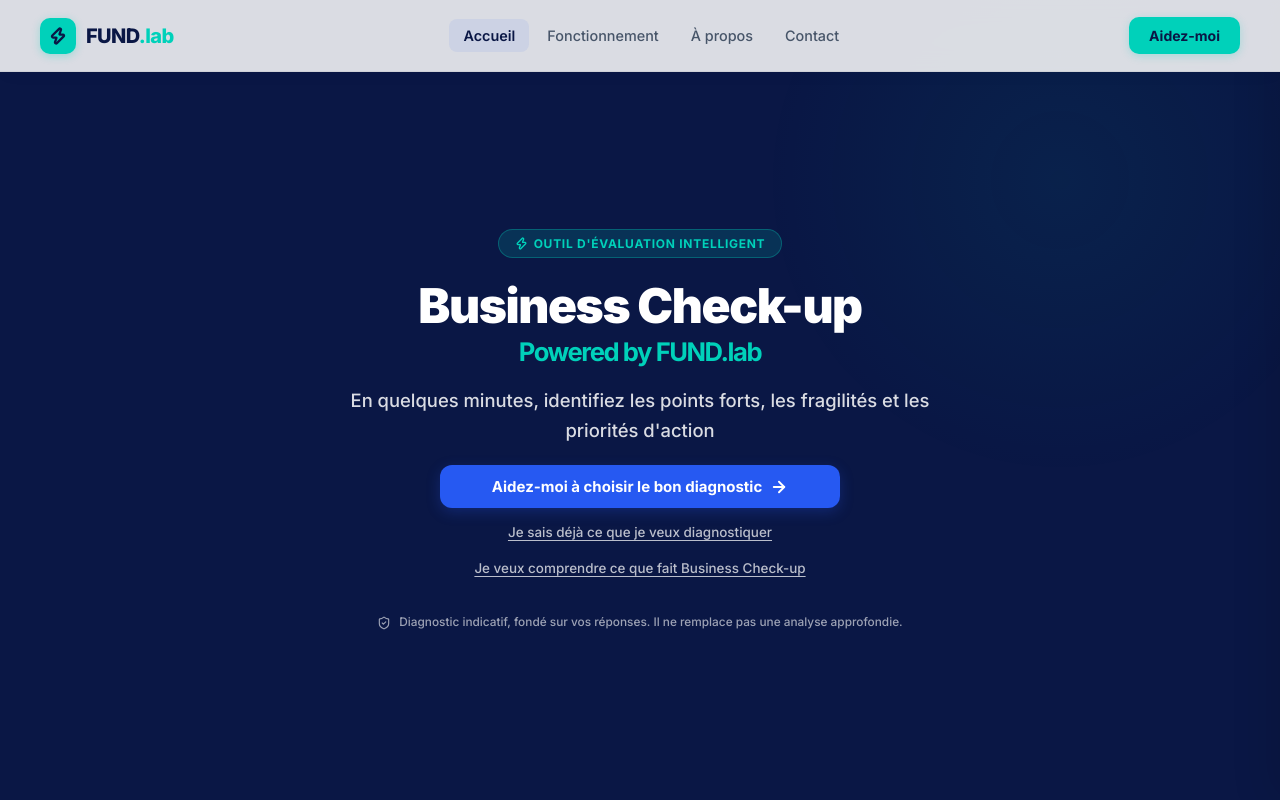
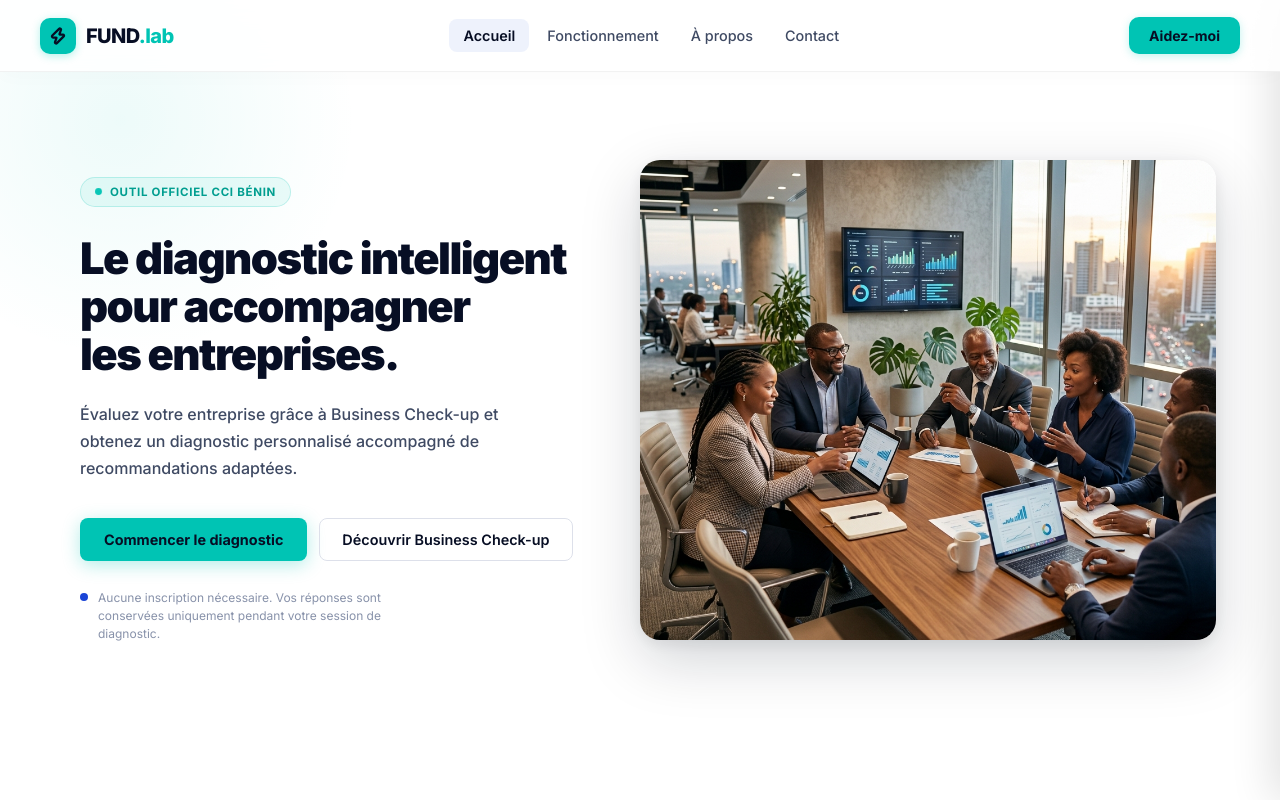
Before and after one commit to josuefox123/business_check_up, a React (Vite) app: page / in a window 1280 px wide. Shown: the top 800 px of the page. Built offline with nearby package versions, Linux system fonts and the light colour scheme.

Commit message:
design: two-column hero split + deeper professional color palette across entire project

```diff
--- a/src/components/screens/LandingPage.css
+++ b/src/components/screens/LandingPage.css
@@ -1,4 +1,221 @@
 /* LandingPage — Premium SaaS Styles */
+
+/* ══════════════════════════════════════════
+   HERO SPLIT (two-column, white bg)
+   ══════════════════════════════════════════ */
+
+.lp-hero-split {
+  display: grid;
+  grid-template-columns: 1fr 1fr;
+  align-items: center;
+  min-height: 100vh;
+  min-height: 100svh;
+  background: #ffffff;
+  position: relative;
+  overflow: hidden;
+}
+
+/* Subtle geometric accent top-left */
+.lp-hero-split::before {
+  content: '';
+  position: absolute;
+  top: -120px;
+  left: -120px;
+  width: 480px;
+  height: 480px;
+  background: radial-gradient(circle, rgba(0, 196, 180, 0.07) 0%, transparent 70%);
+  pointer-events: none;
+  z-index: 0;
+}
+
+.lp-hero-split-left {
+  padding: 100px 64px 80px 80px;
+  display: flex;
+  flex-direction: column;
+  align-items: flex-start;
+  gap: 0;
+  position: relative;
+  z-index: 1;
+}
+
+/* Badge */
+.lp-hero-split-badge {
+  display: inline-flex;
+  align-items: center;
+  gap: 8px;
+  font-size: 0.72rem;
+  font-weight: 700;
+  letter-spacing: 0.06em;
+  text-transform: uppercase;
+  color: var(--color-accent-dark, #009E90);
+  background: rgba(0, 196, 180, 0.08);
+  border: 1px solid rgba(0, 196, 180, 0.2);
+  padding: 5px 14px;
+  border-radius: 99px;
+  margin-bottom: 28px;
+}
+
+.lp-badge-dot {
+  width: 7px;
+  height: 7px;
+  border-radius: 50%;
+  background: var(--color-accent, #00C4B4);
+  animation: pulse-dot 2s infinite;
+  flex-shrink: 0;
+}
+
+@keyframes pulse-dot {
+  0%, 100% { opacity: 1; transform: scale(1); }
+  50% { opacity: 0.5; transform: scale(0.8); }
+}
+
+/* Title */
+.lp-hero-split-title {
+  font-size: clamp(2rem, 3.4vw, 3.2rem);
+  font-weight: 900;
+  color: var(--color-primary, #070E24);
+  line-height: 1.1;
+  letter-spacing: -0.035em;
+  margin-bottom: 22px;
+}
+
+/* Description */
+.lp-hero-split-desc {
+  font-size: 1rem;
+  color: var(--slate-600, #3f4a63);
+  line-height: 1.7;
+  max-width: 420px;
+  margin-bottom: 36px;
+  font-weight: 450;
+}
+
+/* CTA buttons */
+.lp-hero-split-actions {
+  display: flex;
+  align-items: center;
+  gap: 12px;
+  margin-bottom: 28px;
+  flex-wrap: wrap;
+}
+
+.lp-btn-primary {
+  display: inline-flex;
+  align-items: center;
+  gap: 8px;
+  background: var(--color-accent, #00C4B4);
+  color: var(--color-primary, #070E24);
+  font-family: var(--font);
+  font-size: 0.9rem;
+  font-weight: 700;
+  padding: 13px 24px;
+  border-radius: 8px;
+  border: none;
+  cursor: pointer;
+  transition: all 0.2s ease;
+  box-shadow: 0 4px 18px rgba(0, 196, 180, 0.3);
+  white-space: nowrap;
+}
+
+.lp-btn-primary:hover {
+  background: var(--color-accent-dark, #009E90);
+  transform: translateY(-1px);
+  box-shadow: 0 6px 24px rgba(0, 196, 180, 0.42);
+}
+
+.lp-btn-outline {
+  display: inline-flex;
+  align-items: center;
+  gap: 8px;
+  background: transparent;
+  color: var(--color-primary, #070E24);
+  font-family: var(--font);
+  font-size: 0.9rem;
+  font-weight: 600;
+  padding: 12px 22px;
+  border-radius: 8px;
+  border: 1.5px solid var(--slate-200, #dde0ea);
+  cursor: pointer;
+  transition: all 0.2s ease;
+  white-space: nowrap;
+}
+
+.lp-btn-outline:hover {
+  border-color: var(--color-accent, #00C4B4);
+  color: var(--color-accent-dark, #009E90);
+  background: rgba(0, 196, 180, 0.04);
+}
+
+/* Trust note */
+.lp-hero-split-trust {
+  display: flex;
+  align-items: flex-start;
+  gap: 10px;
+  font-size: 0.75rem;
+  color: var(--slate-400, #8892aa);
+  line-height: 1.5;
+  max-width: 360px;
+}
+
+.lp-trust-dot {
+  width: 8px;
+  height: 8px;
+  border-radius: 50%;
+  background: var(--color-blue, #1A44D6);
+  flex-shrink: 0;
+  margin-top: 4px;
+}
+
+/* Right image pane */
+.lp-hero-split-right {
+  height: 100%;
+  min-height: 100vh;
+  min-height: 100svh;
+  display: flex;
+  align-items: center;
+  justify-content: center;
+  padding: 48px 64px 48px 0;
+  position: relative;
+  z-index: 1;
+}
+
+.lp-hero-split-img {
+  width: 100%;
+  max-width: 620px;
+  height: 480px;
+  object-fit: cover;
+  border-radius: 20px;
+  box-shadow:
+    0 20px 60px rgba(7, 14, 36, 0.18),
+    0 4px 16px rgba(7, 14, 36, 0.08);
+}
+
+/* ── Responsive hero split ── */
+@media (max-width: 900px) {
+  .lp-hero-split {
+    grid-template-columns: 1fr;
+    min-height: auto;
+  }
+  .lp-hero-split-left {
+    padding: 100px 32px 40px;
+    order: 1;
+  }
+  .lp-hero-split-right {
+    min-height: 300px;
+    padding: 0 32px 48px;
+    order: 2;
+  }
+  .lp-hero-split-img {
+    height: 260px;
+    border-radius: 14px;
+  }
+}
+
+@media (max-width: 480px) {
+  .lp-hero-split-left { padding: 88px 20px 32px; }
+  .lp-hero-split-right { padding: 0 20px 36px; }
+  .lp-hero-split-actions { flex-direction: column; align-items: stretch; }
+  .lp-btn-primary, .lp-btn-outline { text-align: center; justify-content: center; }
+}
 
 /* ══════════════════════════════════════════
    HERO SECTION
--- a/src/components/screens/LandingPage.jsx
+++ b/src/components/screens/LandingPage.jsx
@@ -6,6 +6,7 @@ import {
 } from 'lucide-react';
 import { Button } from '../ui/index.jsx';
 import './LandingPage.css';
+import heroOfficeTeam from '../../assets/hero_office_team.png';
 
 
 const DIAGNOSTICS = [
@@ -57,48 +58,50 @@ export const LandingPage = ({ onStart, onLearnMore, onGoToCatalog }) => {
     <div className="landing-page">
 
       {/* ── HERO ── */}
-      <section className="hero-section">
-        <div className="hero-bg-glow" />
-        <div className="container hero-grid">
-          <div className="hero-content animate-fade-up">
-            <span className="tag" style={{
-              marginBottom: '20px',
-              display: 'inline-flex',
-              alignItems: 'center',
-              gap: '6px',
-              background: 'rgba(0, 209, 186, 0.15)',
-              color: 'var(--color-accent)',
-              border: '1px solid rgba(0, 209, 186, 0.3)'
-            }}>
-              <Zap size={13} strokeWidth={2.5} /> Outil d'évaluation intelligent
-            </span>
-            <h1 className="hero-title" style={{ color: '#ffffff' }}>
-              Business Check-up<br />
-              <span className="hero-title-accent" style={{ fontSize: '1.6rem', display: 'block', marginTop: '4px', color: 'var(--color-accent)', fontWeight: 700 }}>Powered by FUND.lab</span>
+      <section className="lp-hero-split">
+        {/* Left: text content */}
+        <div className="lp-hero-split-left">
+          <div className="lp-hero-split-badge">
+            <span className="lp-badge-dot" />
+            Outil officiel CCI Bénin
+          </div>
+
+          <h1 className="lp-hero-split-title">
+            Le diagnostic intelligent<br />
+            pour accompagner<br />
+            les entreprises.
           </h1>
-            <p className="hero-subtitle" style={{ fontWeight: 500, color: 'rgba(255, 255, 255, 0.85)', fontSize: '1.15rem', marginBottom: '20px' }}>
-              En quelques minutes, identifiez les points forts, les fragilités et les priorités d'action
+
+          <p className="lp-hero-split-desc">
+            Évaluez votre entreprise grâce à Business Check-up et obtenez un
+            diagnostic personnalisé accompagné de recommandations adaptées.
           </p>
 
-            <div className="hero-actions">
-              <button className="hero-cta-primary" onClick={onStart}>
-                Aidez-moi à choisir le bon diagnostic <ArrowRight size={18} strokeWidth={2.5} />
+          <div className="lp-hero-split-actions">
+            <button className="lp-btn-primary" onClick={onStart}>
+              Commencer le diagnostic
             </button>
-              <button className="hero-link-btn" onClick={onGoToCatalog}>
-                Je sais déjà ce que je veux diagnostiquer
-              </button>
-              <button className="hero-link-btn" onClick={onLearnMore}>
-                Je veux comprendre ce que fait Business Check-up
+            <button className="lp-btn-outline" onClick={onLearnMore}>
+              Découvrir Business Check-up
             </button>
           </div>
 
-            <div className="hero-trust" style={{ marginTop: '16px', color: 'rgba(255, 255, 255, 0.6)' }}>
-              <ShieldCheck size={14} color="rgba(255, 255, 255, 0.6)" />
-              <span style={{ fontSize: '0.74rem', color: 'rgba(255, 255, 255, 0.6)', lineHeight: '1.4' }}>
-                Diagnostic indicatif, fondé sur vos réponses. Il ne remplace pas une analyse approfondie.
+          <div className="lp-hero-split-trust">
+            <span className="lp-trust-dot" />
+            <span>
+              Aucune inscription nécessaire. Vos réponses sont conservées uniquement pendant
+              votre session de diagnostic.
             </span>
           </div>
         </div>
+
+        {/* Right: professional photo */}
+        <div className="lp-hero-split-right">
+          <img
+            src={heroOfficeTeam}
+            alt="Entrepreneurs en séance de travail"
+            className="lp-hero-split-img"
+          />
         </div>
       </section>
 
--- a/src/index.css
+++ b/src/index.css
@@ -31,52 +31,52 @@ img { max-width: 100%; height: auto; display: block; }
    DESIGN TOKENS
    ============================================ */
 :root {
-  /* Brand Colors */
-  --color-primary:       #0A1745;
-  --color-primary-mid:   #142060;
-  --color-primary-light: #1e3a8a;
-  --color-accent:        #00D1BA;
-  --color-accent-dark:   #00b8a3;
-  --color-accent-light:  rgba(0, 209, 186, 0.1);
-  --color-blue:          #2659F2;
-  --color-blue-mid:      #3b6efb;
-  --color-blue-light:    rgba(38, 89, 242, 0.08);
-  --color-blue-ring:     rgba(38, 89, 242, 0.20);
+  /* ── Brand Colors — deeper, more institutional ── */
+  --color-primary:       #070E24;   /* near-black navy */
+  --color-primary-mid:   #0C1A45;   /* deep navy */
+  --color-primary-light: #1A306E;   /* rich navy */
+  --color-accent:        #00C4B4;   /* deeper teal */
+  --color-accent-dark:   #009E90;   /* dark teal hover */
+  --color-accent-light:  rgba(0, 196, 180, 0.10);
+  --color-blue:          #1A44D6;   /* richer, deeper blue */
+  --color-blue-mid:      #2957E8;
+  --color-blue-light:    rgba(26, 68, 214, 0.07);
+  --color-blue-ring:     rgba(26, 68, 214, 0.18);
 
-  /* Neutrals */
-  --slate-50:  #f8fafc;
-  --slate-100: #f1f5f9;
-  --slate-200: #e2e8f0;
-  --slate-300: #cbd5e1;
-  --slate-400: #94a3b8;
-  --slate-500: #64748b;
-  --slate-600: #475569;
-  --slate-700: #334155;
-  --slate-800: #1e293b;
-  --slate-900: #0f172a;
+  /* ── Neutrals — slightly warmer than pure slate ── */
+  --slate-50:  #f9f9fb;
+  --slate-100: #f0f1f5;
+  --slate-200: #dde0ea;
+  --slate-300: #bdc3d5;
+  --slate-400: #8892aa;
+  --slate-500: #5c6680;
+  --slate-600: #3f4a63;
+  --slate-700: #2b3352;
+  --slate-800: #161e38;
+  --slate-900: #090e1e;
 
-  /* Semantic */
-  --color-success:     #10b981;
-  --color-success-bg:  rgba(16, 185, 129, 0.08);
-  --color-warning:     #f59e0b;
-  --color-warning-bg:  rgba(245, 158, 11, 0.1);
-  --color-danger:      #ef4444;
-  --color-danger-bg:   rgba(239, 68, 68, 0.08);
-  --color-info:        #3b82f6;
-  --color-info-bg:     rgba(59, 130, 246, 0.08);
+  /* ── Semantic ── */
+  --color-success:     #0ea572;
+  --color-success-bg:  rgba(14, 165, 114, 0.08);
+  --color-warning:     #d97706;
+  --color-warning-bg:  rgba(217, 119, 6, 0.09);
+  --color-danger:      #dc2626;
+  --color-danger-bg:   rgba(220, 38, 38, 0.07);
+  --color-info:        #2563eb;
+  --color-info-bg:     rgba(37, 99, 235, 0.07);
 
-  /* Score Colors */
-  --score-critique: #ef4444;
-  --score-fragile:  #f59e0b;
-  --score-stable:   #3b82f6;
-  --score-solide:   #10b981;
-  --score-avance:   #059669;
+  /* ── Score Colors ── */
+  --score-critique: #dc2626;
+  --score-fragile:  #d97706;
+  --score-stable:   #2563eb;
+  --score-solide:   #0ea572;
+  --score-avance:   #047857;
 
-  /* Surfaces */
+  /* ── Surfaces — more depth ── */
   --bg-white:   #ffffff;
-  --bg-app:     #f8fafc;
+  --bg-app:     #f4f5f9;   /* slightly warm grey, less generic */
   --bg-card:    #ffffff;
-  --bg-subtle:  #f1f5f9;
+  --bg-subtle:  #eceef5;
 
   /* Typography */
   --font: 'Inter', -apple-system, BlinkMacSystemFont, sans-serif;
```
Also changed, not shown: src/assets/hero_office_team.png (added). Lines whose indentation alone changed are shown as unchanged.
